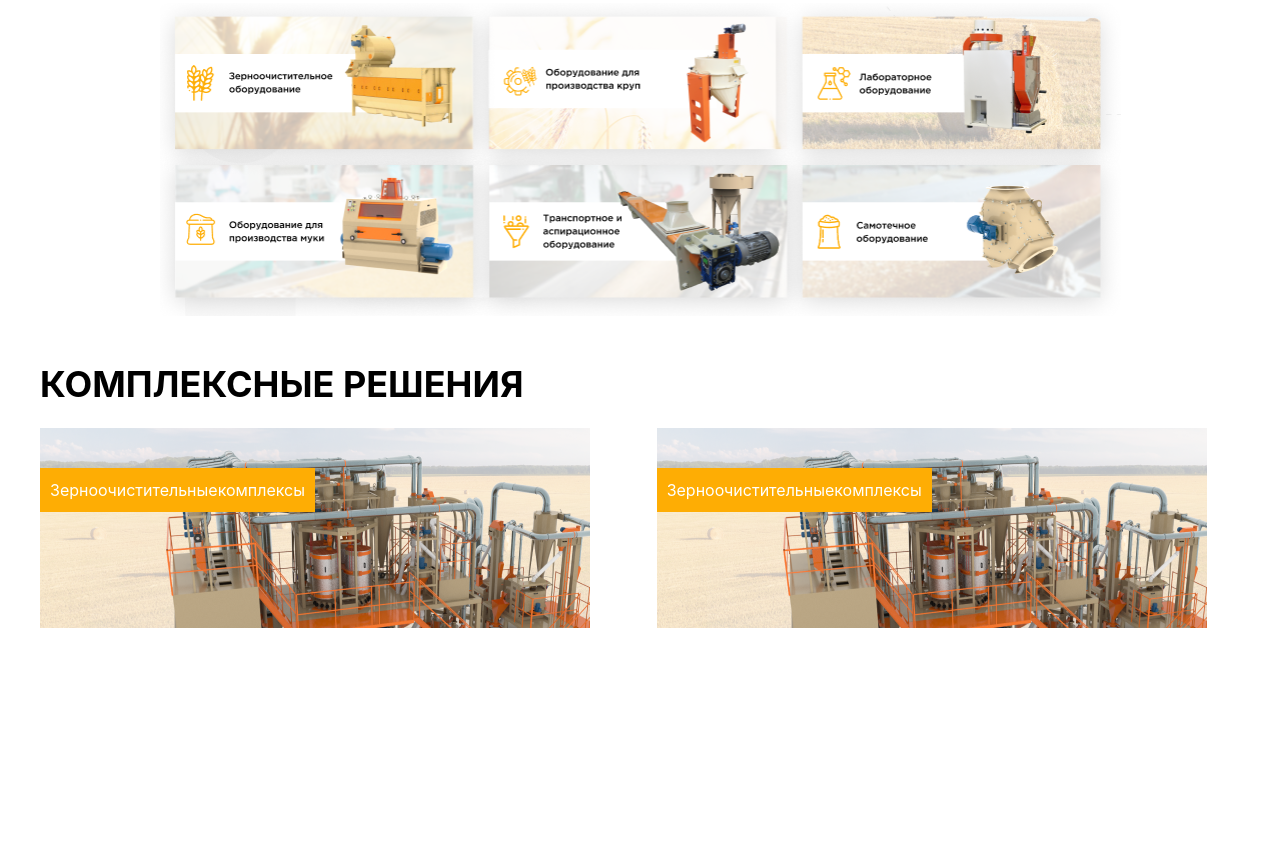
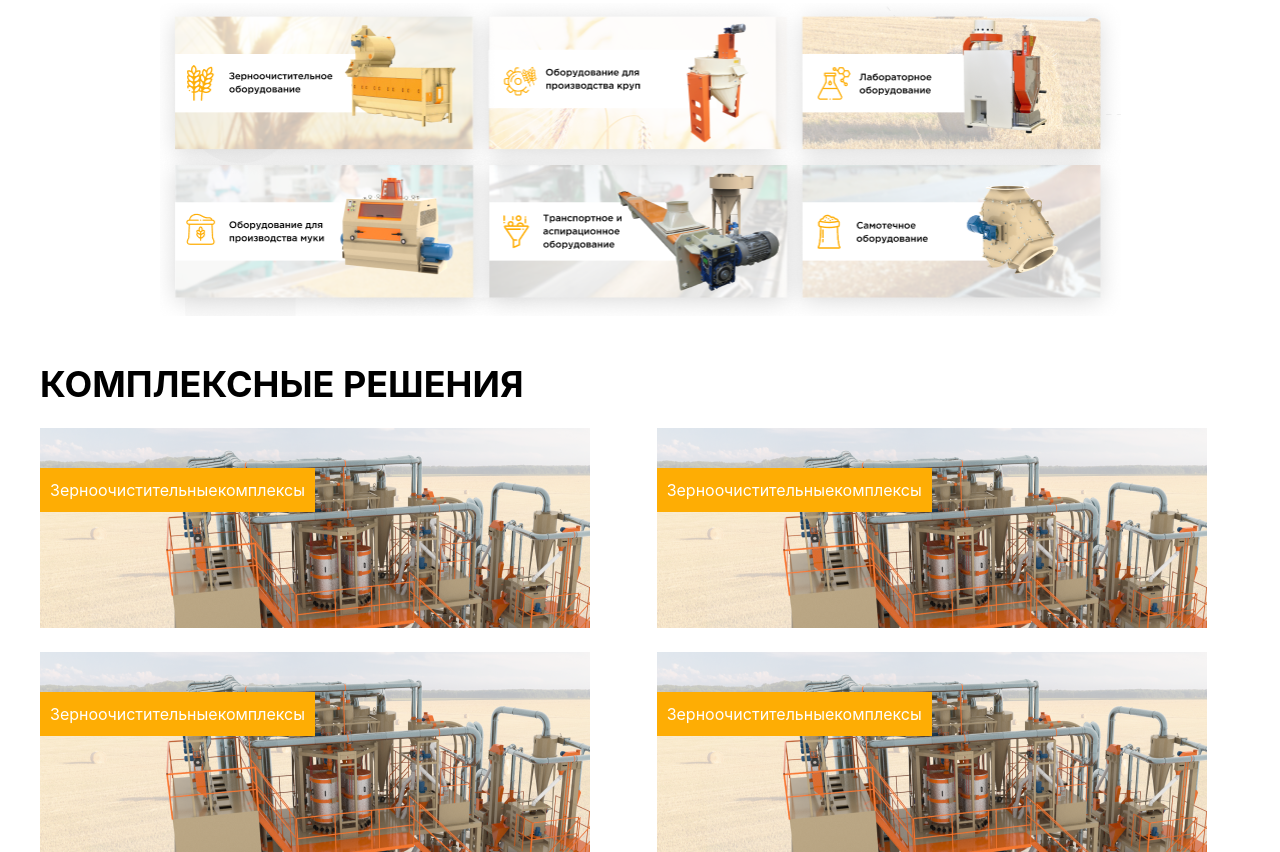
Before and after one commit to boewmuhammad20-sys/page11, a website: page index.html in a window 1280 px wide. Shown: the part 562-1414 px from the top of the page. Before the commit the page ends 1190 px from the top, so only its background shows below. Drawn offline with nearby package versions, Linux system fonts and the light colour scheme; files that its build step writes are made by us from their sources.

Commit message:
sectore3

```diff
--- a/index.html
+++ b/index.html
@@ -82,6 +82,28 @@
 
 
 
+        </div><br>
+
+
+         <div class="hidden lg:block lg:flex justify-between">
+            <div>
+                <div style="width: 550px; height: 200px; background-image: url(./src/Mask\ Group\ \(8\).png);">
+
+                    <!-- <img src="./src/Mask Group (8).png" alt=""> -->
+                    <button class="bg-[#FEAD04] p-[10px] text-white mt-[40px]">Зерноочистительныекомплексы</button>
+                </div>
+            </div><br>
+
+
+            <div>
+                <div style="width: 550px; height: 200px; background-image: url(./src/Mask\ Group\ \(8\).png);">
+
+                    <!-- <img src="./src/Mask Group (8).png" alt=""> -->
+                    <button class="bg-[#FEAD04] p-[10px] text-white mt-[40px]">Зерноочистительныекомплексы</button>
+                </div>
+            </div><br>
+
+
 
 
 </body>
```
